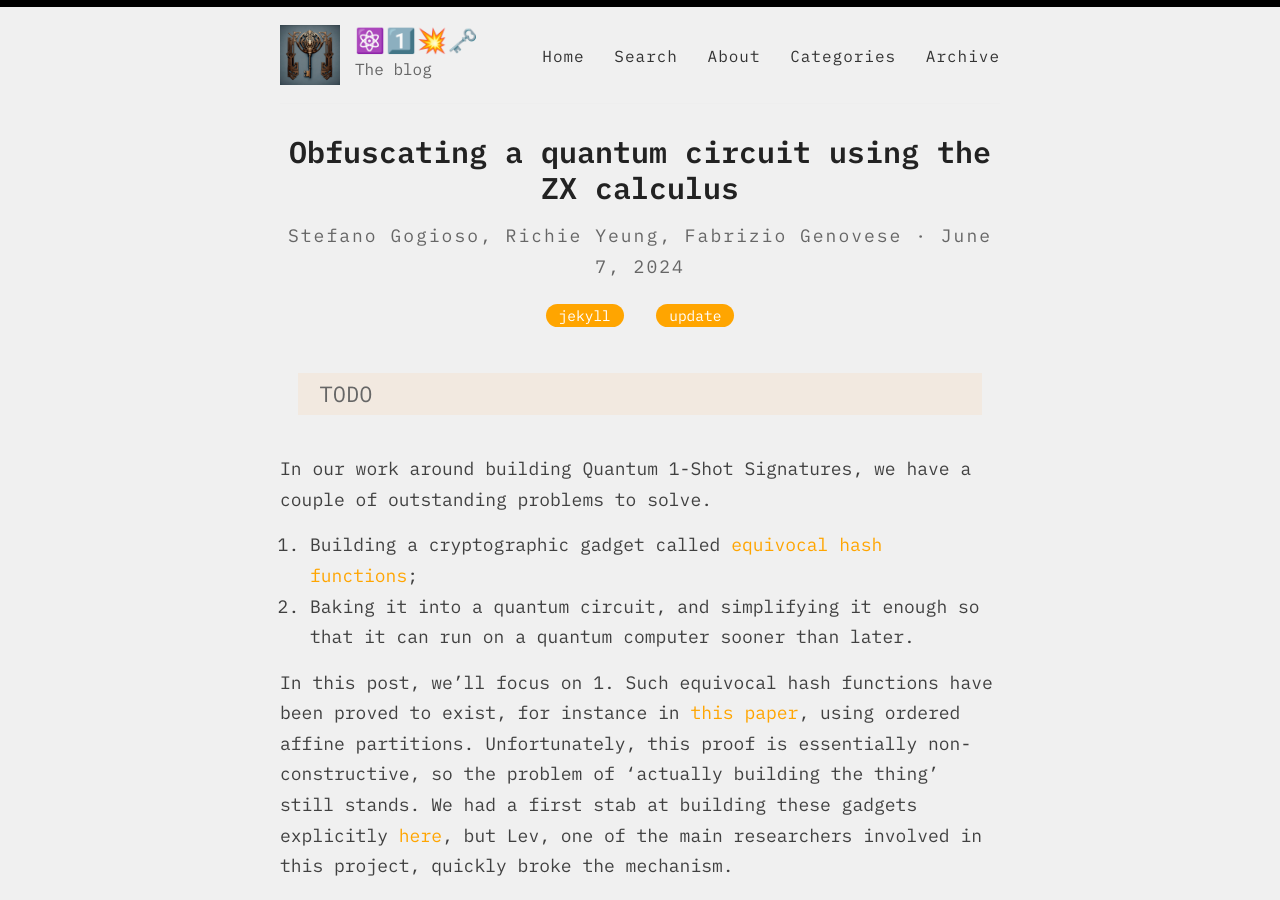
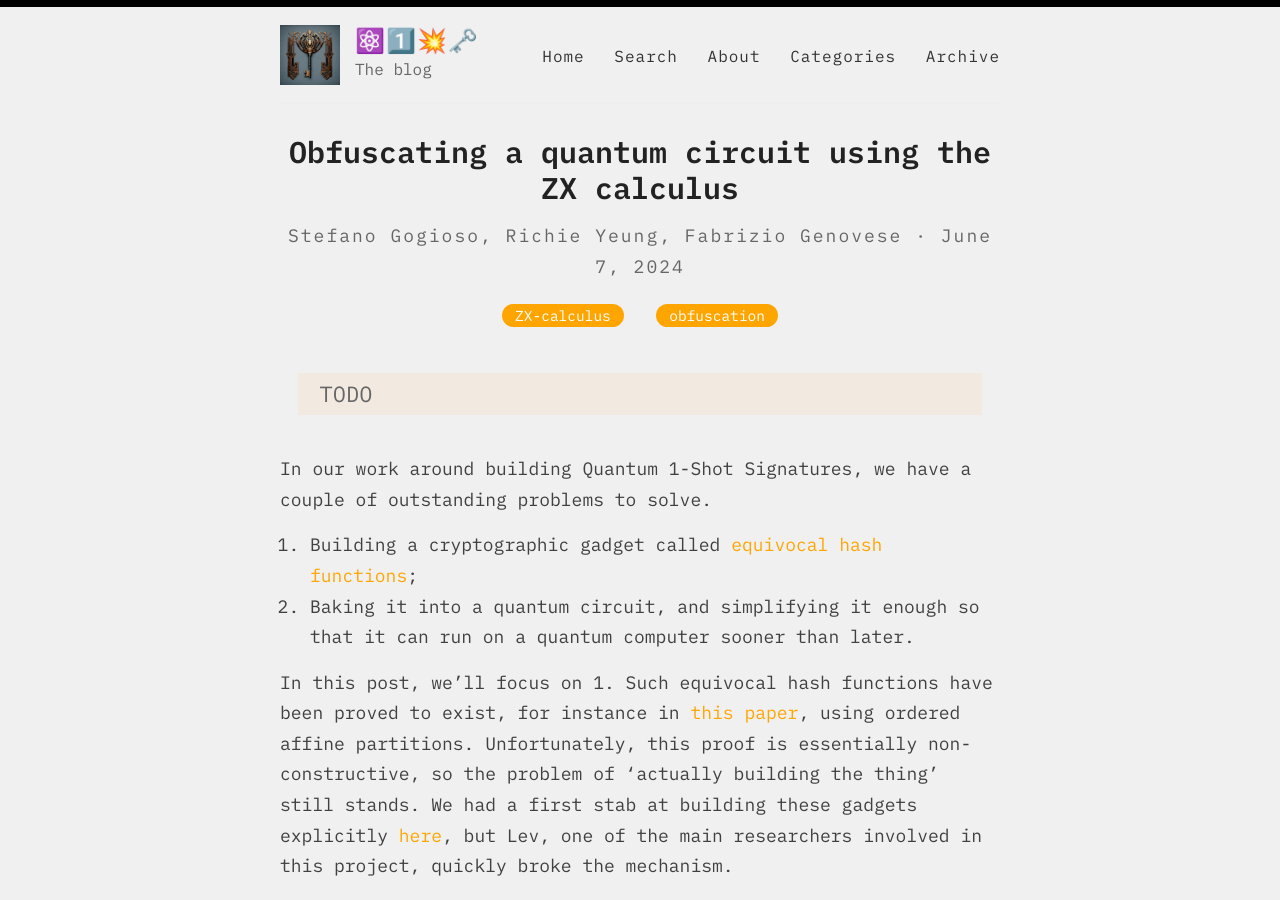
Before and after one commit to neverlocal/blog, a Jekyll site: the page built from _posts/2024-06-07-obfuscating-quantum-circuits-zx.md, in a window 1280 px wide and 900 px high. Built offline with Jekyll 4.4.1, drawn with Linux system fonts in a browser that asks for light colours; some web fonts are replaced; formulas are drawn with MathJax 3.

Commit message:
Small update.

```diff
--- a/_posts/2024-06-07-obfuscating-quantum-circuits-zx.md
+++ b/_posts/2024-06-07-obfuscating-quantum-circuits-zx.md
@@ -2,7 +2,7 @@
 layout: post
 title:  "Obfuscating a quantum circuit using the ZX calculus"
 author: Stefano Gogioso, Richie Yeung, Fabrizio Genovese
-categories: jekyll update
+categories: ZX-calculus obfuscation
 excerpt: This is all conjectures for now, but nice conjectures nevertheless!
 usemathjax: true
 thanks: "TODO"
```
